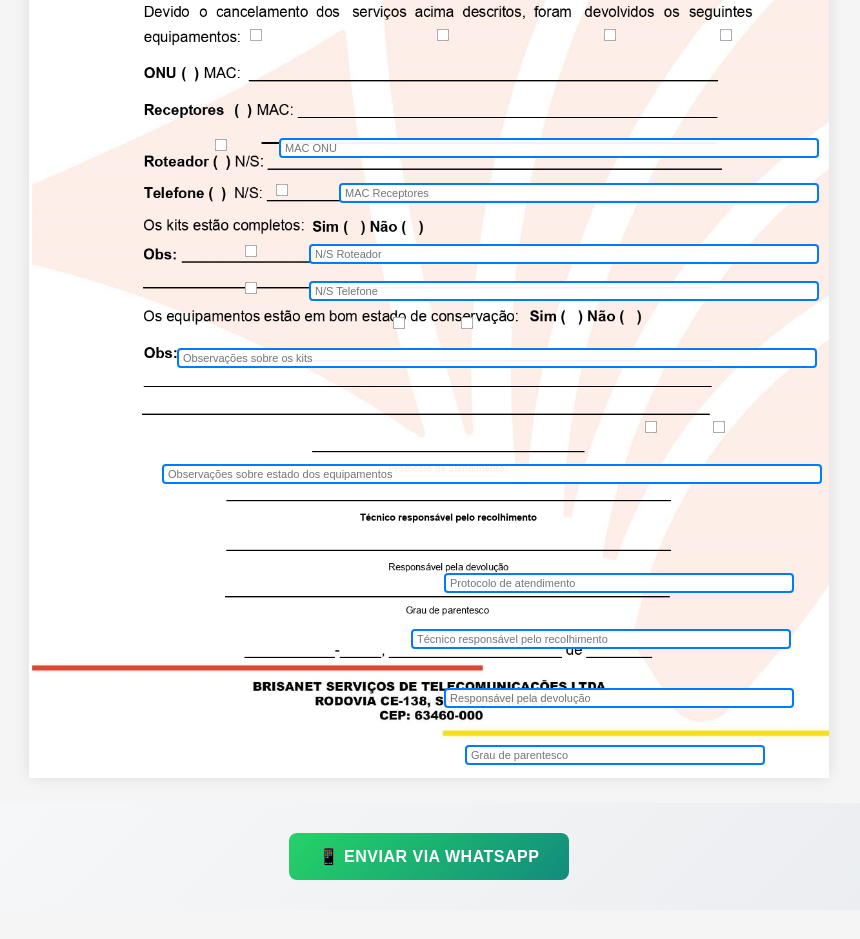
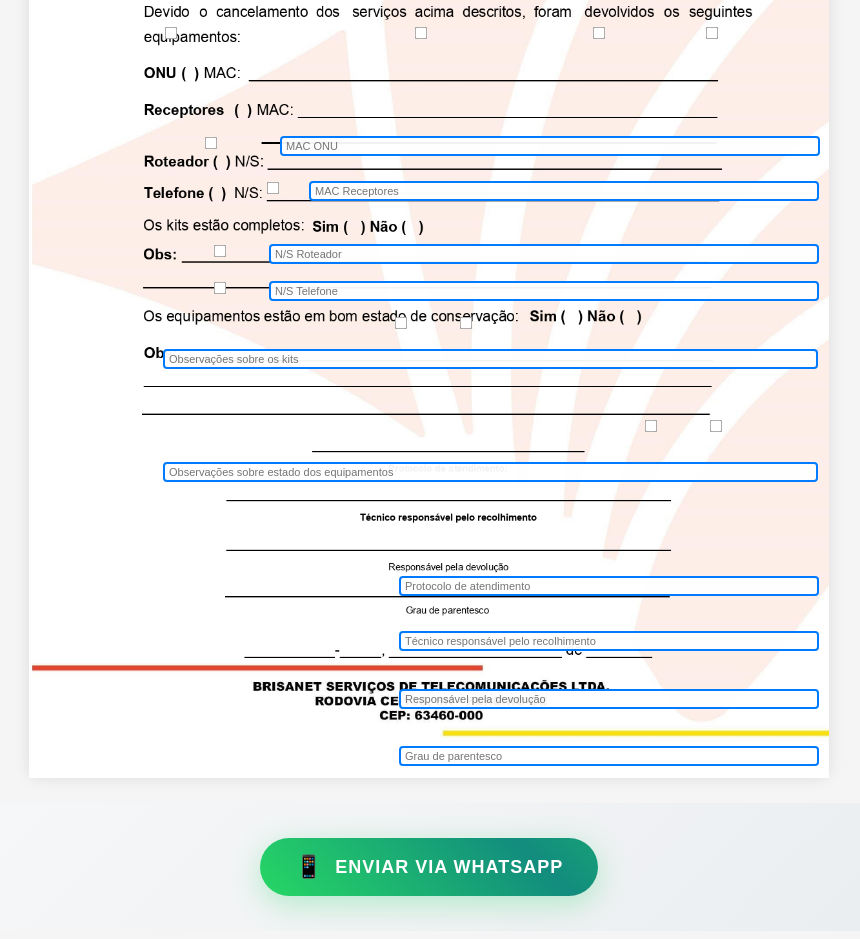
Before and after one commit to CelimarBastos/Brisanet, a plain HTML site: page index.html in a window 1280 px wide. Shown: the part 362-1301 px from the top of the page, without its empty margins (211-1071 px from the left). Before the commit the page ends 1280 px from the top, so only its background shows below. Drawn offline with Linux system fonts and the light colour scheme.

Commit message:
Update index.html

```diff
--- a/index.html
+++ b/index.html
@@ -171,22 +171,97 @@
     }
 
     .whatsapp-button {
-      padding: 14px 30px;
-      font-size: 16px;
-      background: linear-gradient(135deg, #25D366 0%, #128C7E 100%);
+      padding: 16px 35px;
+      font-size: 18px;
+      background: linear-gradient(45deg, #25D366 0%, #128C7E 25%, #25D366 50%, #128C7E 75%, #25D366 100%);
+      background-size: 300% 300%;
       color: white;
       border: none;
-      border-radius: 8px;
+      border-radius: 50px;
       cursor: pointer;
-      transition: all 0.3s ease;
-      display: inline-block;
-      min-width: 250px;
-      margin: 5px;
-      font-weight: 600;
+      transition: all 0.4s cubic-bezier(0.68, -0.55, 0.265, 1.55);
+      display: inline-flex;
+      align-items: center;
+      justify-content: center;
+      gap: 12px;
+      min-width: 280px;
+      margin: 10px;
+      font-weight: 700;
       text-transform: uppercase;
-      letter-spacing: 0.5px;
+      letter-spacing: 1px;
       position: relative;
       overflow: hidden;
+      box-shadow: 0 8px 30px rgba(37, 211, 102, 0.3);
+      animation: gradientShift 3s ease-in-out infinite;
+    }
+
+    .button-icon {
+      font-size: 22px;
+      animation: iconBounce 2s ease-in-out infinite;
+    }
+
+    .button-text {
+      position: relative;
+      z-index: 2;
+    }
+
+    @keyframes iconBounce {
+      0%, 50%, 100% {
+        transform: translateY(0) rotate(0deg);
+      }
+      25% {
+        transform: translateY(-3px) rotate(5deg);
+      }
+      75% {
+        transform: translateY(-1px) rotate(-5deg);
+      }
+    }
+
+    @keyframes gradientShift {
+      0%, 100% {
+        background-position: 0% 50%;
+      }
+      50% {
+        background-position: 100% 50%;
+      }
+    }
+
+    @keyframes pulse {
+      0% {
+        transform: scale(1);
+        box-shadow: 0 8px 30px rgba(37, 211, 102, 0.3);
+      }
+      50% {
+        transform: scale(1.05);
+        box-shadow: 0 12px 40px rgba(37, 211, 102, 0.5);
+      }
+      100% {
+        transform: scale(1);
+        box-shadow: 0 8px 30px rgba(37, 211, 102, 0.3);
+      }
+    }
+
+    @keyframes bounce {
+      0%, 20%, 50%, 80%, 100% {
+        transform: translateY(0);
+      }
+      40% {
+        transform: translateY(-10px);
+      }
+      60% {
+        transform: translateY(-5px);
+      }
+    }
+
+    @keyframes sparkle {
+      0%, 100% {
+        opacity: 0;
+        transform: scale(0) rotate(0deg);
+      }
+      50% {
+        opacity: 1;
+        transform: scale(1) rotate(180deg);
+      }
     }
 
     .whatsapp-button::before {
@@ -196,22 +271,52 @@
       left: -100%;
       width: 100%;
       height: 100%;
-      background: linear-gradient(90deg, transparent, rgba(255,255,255,0.2), transparent);
-      transition: left 0.5s;
+      background: linear-gradient(90deg, transparent, rgba(255,255,255,0.3), transparent);
+      transition: left 0.6s ease-in-out;
+      z-index: 1;
+    }
+
+    .whatsapp-button::after {
+      content: '✨';
+      position: absolute;
+      top: 15%;
+      right: 15px;
+      font-size: 16px;
+      opacity: 0;
+      transition: all 0.3s ease;
+      z-index: 3;
+    }
+
+    .whatsapp-button:hover {
+      animation: pulse 1.5s infinite;
+      background: linear-gradient(45deg, #1DA851 0%, #0F6B47 25%, #1DA851 50%, #0F6B47 75%, #1DA851 100%);
+      background-size: 300% 300%;
+      transform: translateY(-3px) scale(1.02);
+      box-shadow: 0 15px 45px rgba(37, 211, 102, 0.6);
+      letter-spacing: 1.5px;
+    }
+
+    .whatsapp-button:hover .button-icon {
+      animation: bounce 0.8s infinite;
     }
 
     .whatsapp-button:hover::before {
       left: 100%;
     }
 
-    .whatsapp-button:hover:not(:disabled) {
-      background: linear-gradient(135deg, #1DA851 0%, #0F6B47 100%);
-      transform: translateY(-2px);
-      box-shadow: 0 8px 25px rgba(37, 211, 102, 0.4);
+    .whatsapp-button:hover::after {
+      opacity: 1;
+      animation: sparkle 1.5s infinite;
     }
 
     .whatsapp-button:active {
-      transform: translateY(0);
+      transform: translateY(-1px) scale(0.98);
+      box-shadow: 0 5px 15px rgba(37, 211, 102, 0.4);
+    }
+
+    .whatsapp-button:focus {
+      outline: 3px solid rgba(37, 211, 102, 0.5);
+      outline-offset: 3px;
     }
 
     .whatsapp-button:disabled {
@@ -334,55 +439,56 @@
     <img src="ordem-servico.JPG" alt="Imagem da Ordem de Serviço" class="imagem-fundo" id="imagemOrdem">
 
     <!-- Campos sobrepostos -->
-    <input type="text" class="campo" style="top: 283px; left: 588px; width: 260px;" placeholder="Nome do cliente" id="nomeCliente">
-    <input type="text" class="campo" style="top: 313px; left: 695px; width: 120px;" placeholder="CPF" id="cpfCliente">
+    <input type="text" class="campo" style="top: 280px; left: 585px; width: 250px;" placeholder="Nome do cliente" id="nomeCliente">
+    <input type="text" class="campo" style="top: 315px; left: 680px; width: 110px;" placeholder="CPF" id="cpfCliente">
 
     <!-- Serviços cancelados -->
-    <input type="checkbox" class="campo" style="top: 382px; left: 220px;" id="servico1" title="TV por assinatura">
-    <input type="checkbox" class="campo" style="top: 382px; left: 407px;" id="servico2" title="Ponto adicional TV">
-    <input type="checkbox" class="campo" style="top: 382px; left: 574px;" id="servico3" title="Internet">
-    <input type="checkbox" class="campo" style="top: 382px; left: 690px;" id="servico4" title="Telefonia">
+    <input type="checkbox" class="campo" style="top: 380px; left: 135px;" id="servico1" title="TV por assinatura">
+    <input type="checkbox" class="campo" style="top: 380px; left: 385px;" id="servico2" title="Ponto adicional TV">
+    <input type="checkbox" class="campo" style="top: 380px; left: 563px;" id="servico3" title="Internet">
+    <input type="checkbox" class="campo" style="top: 380px; left: 676px;" id="servico4" title="Telefonia">
 
     <!-- Equipamentos -->
-    <input type="checkbox" class="campo" style="top: 492px; left: 185px;" id="equipONU" title="ONU">
-    <input type="text" class="campo" style="top: 492px; left: 250px; width: 540px;" placeholder="MAC ONU" id="macONU">
+    <input type="checkbox" class="campo" style="top: 490px; left: 175px;" id="equipONU" title="ONU">
+    <input type="text" class="campo" style="top: 490px; left: 251px; width: 540px;" placeholder="MAC ONU" id="macONU">
 
-    <input type="checkbox" class="campo" style="top: 537px; left: 246px;" id="equipReceptor" title="Receptores">
-    <input type="text" class="campo" style="top: 537px; left: 310px; width: 480px;" placeholder="MAC Receptores" id="macReceptor">
+    <input type="checkbox" class="campo" style="top: 535px; left: 237px;" id="equipReceptor" title="Receptores">
+    <input type="text" class="campo" style="top: 535px; left: 280px; width: 510px;" placeholder="MAC Receptores" id="macReceptor">
 
-    <input type="checkbox" class="campo" style="top: 598px; left: 215px;" id="equipRoteador" title="Roteador">
-    <input type="text" class="campo" style="top: 598px; left: 280px; width: 510px;" placeholder="N/S Roteador" id="nsRoteador">
+    <input type="checkbox" class="campo" style="top: 598px; left: 184px;" id="equipRoteador" title="Roteador">
+    <input type="text" class="campo" style="top: 598px; left: 240px; width: 550px;" placeholder="N/S Roteador" id="nsRoteador">
 
-    <input type="checkbox" class="campo" style="top: 635px; left: 215px;" id="equipTelefone" title="Telefone">
-    <input type="text" class="campo" style="top: 635px; left: 280px; width: 510px;" placeholder="N/S Telefone" id="nsTelefone">
+    <input type="checkbox" class="campo" style="top: 635px; left: 184px;" id="equipTelefone" title="Telefone">
+    <input type="text" class="campo" style="top: 635px; left: 240px; width: 550px;" placeholder="N/S Telefone" id="nsTelefone">
 
     <!-- Os kits estão completos -->
-    <input type="checkbox" class="campo" style="top: 670px; left: 363px;" id="kitsCompletos" title="Sim">
-    <input type="checkbox" class="campo" style="top: 670px; left: 431px;" id="kitsIncompletos" title="Não">
-    <input type="text" class="campo" style="top: 702px; left: 148px; width: 640px;" placeholder="Observações sobre os kits" id="obsKits">
+    <input type="checkbox" class="campo" style="top: 670px; left: 365px;" id="kitsCompletos" title="Sim">
+    <input type="checkbox" class="campo" style="top: 670px; left: 430px;" id="kitsIncompletos" title="Não">
+    <input type="text" class="campo" style="top: 703px; left: 134px; width: 655px;" placeholder="Observações sobre os kits" id="obsKits">
 
     <!-- Os Equipamentos estão em bom estado de conservação -->
-    <input type="checkbox" class="campo" style="top: 774px; left: 615px;" id="bomEstado" title="Sim">
-    <input type="checkbox" class="campo" style="top: 774px; left: 683px;" id="mauEstado" title="Não">
-    <input type="text" class="campo" style="top: 818px; left: 133px; width: 660px;" placeholder="Observações sobre estado dos equipamentos" id="obsEstado">
+    <input type="checkbox" class="campo" style="top: 773px; left: 615px;" id="bomEstado" title="Sim">
+    <input type="checkbox" class="campo" style="top: 773px; left: 680px;" id="mauEstado" title="Não">
+    <input type="text" class="campo" style="top: 816px; left: 134px; width: 655px;" placeholder="Observações sobre estado dos equipamentos" id="obsEstado">
 
     <!-- Informações finais -->
-    <input type="text" class="campo" style="top: 927px; left: 415px; width: 350px;" placeholder="Protocolo de atendimento" id="protocolo">
-    <input type="text" class="campo" style="top: 983px; left: 382px; width: 380px;" placeholder="Técnico responsável pelo recolhimento" id="tecnico">
-    <input type="text" class="campo" style="top: 1042px; left: 415px; width: 350px;" placeholder="Responsável pela devolução" id="responsavel">
-    <input type="text" class="campo" style="top: 1099px; left: 436px; width: 300px;" placeholder="Grau de parentesco" id="parentesco">
+    <input type="text" class="campo" style="top: 930px; left: 370px; width: 420px;" placeholder="Protocolo de atendimento" id="protocolo">
+    <input type="text" class="campo" style="top: 985px; left: 370px; width: 420px;" placeholder="Técnico responsável pelo recolhimento" id="tecnico">
+    <input type="text" class="campo" style="top: 1043px; left: 370px; width: 420px;" placeholder="Responsável pela devolução" id="responsavel">
+    <input type="text" class="campo" style="top: 1100px; left: 370px; width: 420px;" placeholder="Grau de parentesco" id="parentesco">
 
     <!-- Local e data -->
-    <input type="text" class="campo" style="top: 1159px; left: 248px; width: 100px;" placeholder="Cidade" id="cidade">
-    <input type="text" class="campo" style="top: 1159px; left: 388px; width: 50px;" placeholder="Dia" id="dia">
-    <input type="text" class="campo" style="top: 1159px; left: 516px; width: 120px;" placeholder="Mês" id="mes">
-    <input type="text" class="campo" style="top: 1159px; left: 678px; width: 80px;" placeholder="Ano" id="ano">
+    <input type="text" class="campo" style="top: 1160px; left: 248px; width: 100px;" placeholder="Cidade" id="cidade">
+    <input type="text" class="campo" style="top: 1160px; left: 388px; width: 50px;" placeholder="Dia" id="dia">
+    <input type="text" class="campo" style="top: 1160px; left: 516px; width: 120px;" placeholder="Mês" id="mes">
+    <input type="text" class="campo" style="top: 1160px; left: 678px; width: 80px;" placeholder="Ano" id="ano">
   </div>
 
   <!-- Botão WhatsApp -->
   <div class="button-container">
     <button onclick="enviarWhatsApp()" class="whatsapp-button" id="btnWhatsApp">
-      📱 Enviar via WhatsApp
+      <span class="button-icon">📱</span>
+      <span class="button-text">Enviar via WhatsApp</span>
     </button>
   </div>
 
```
